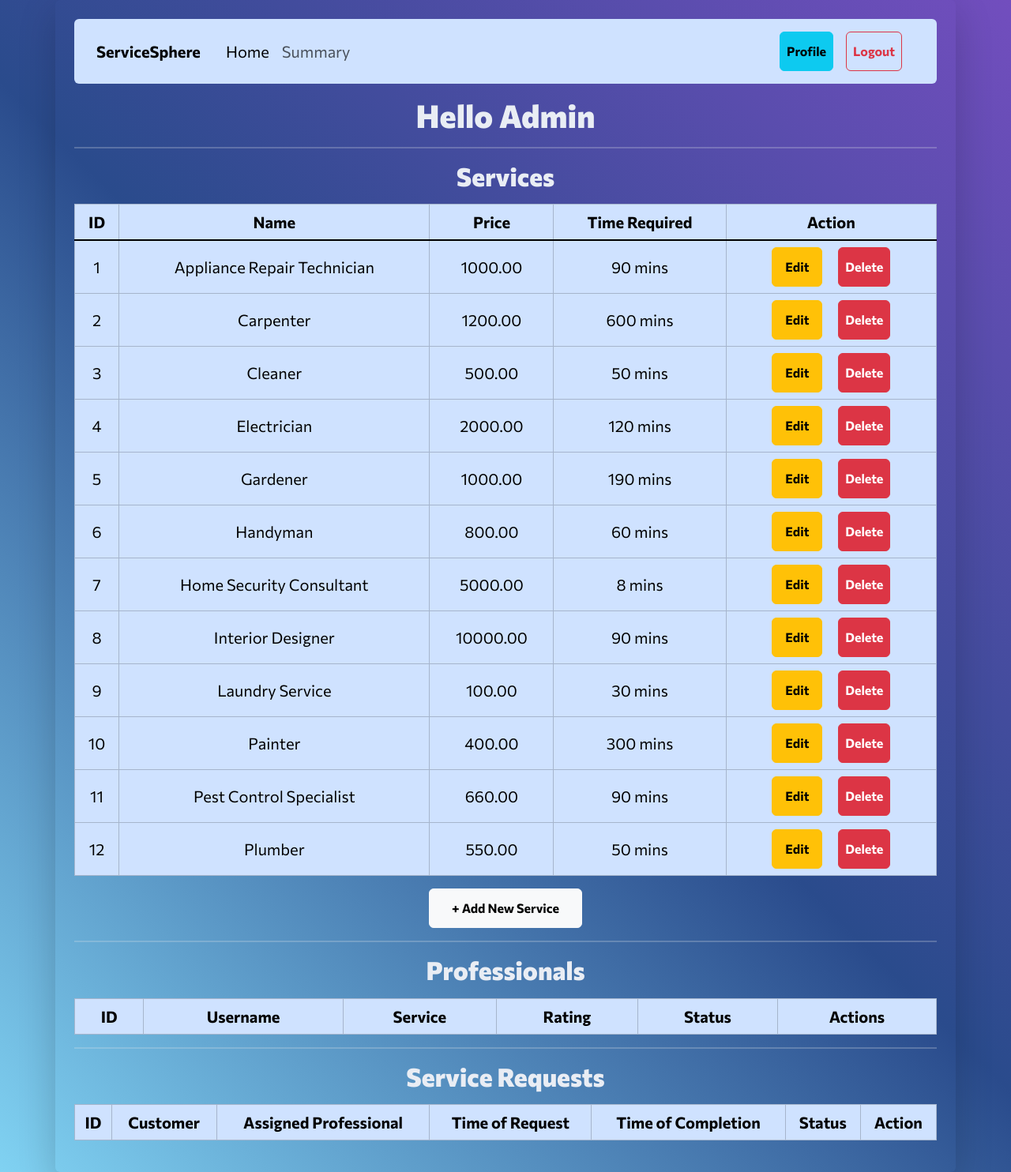
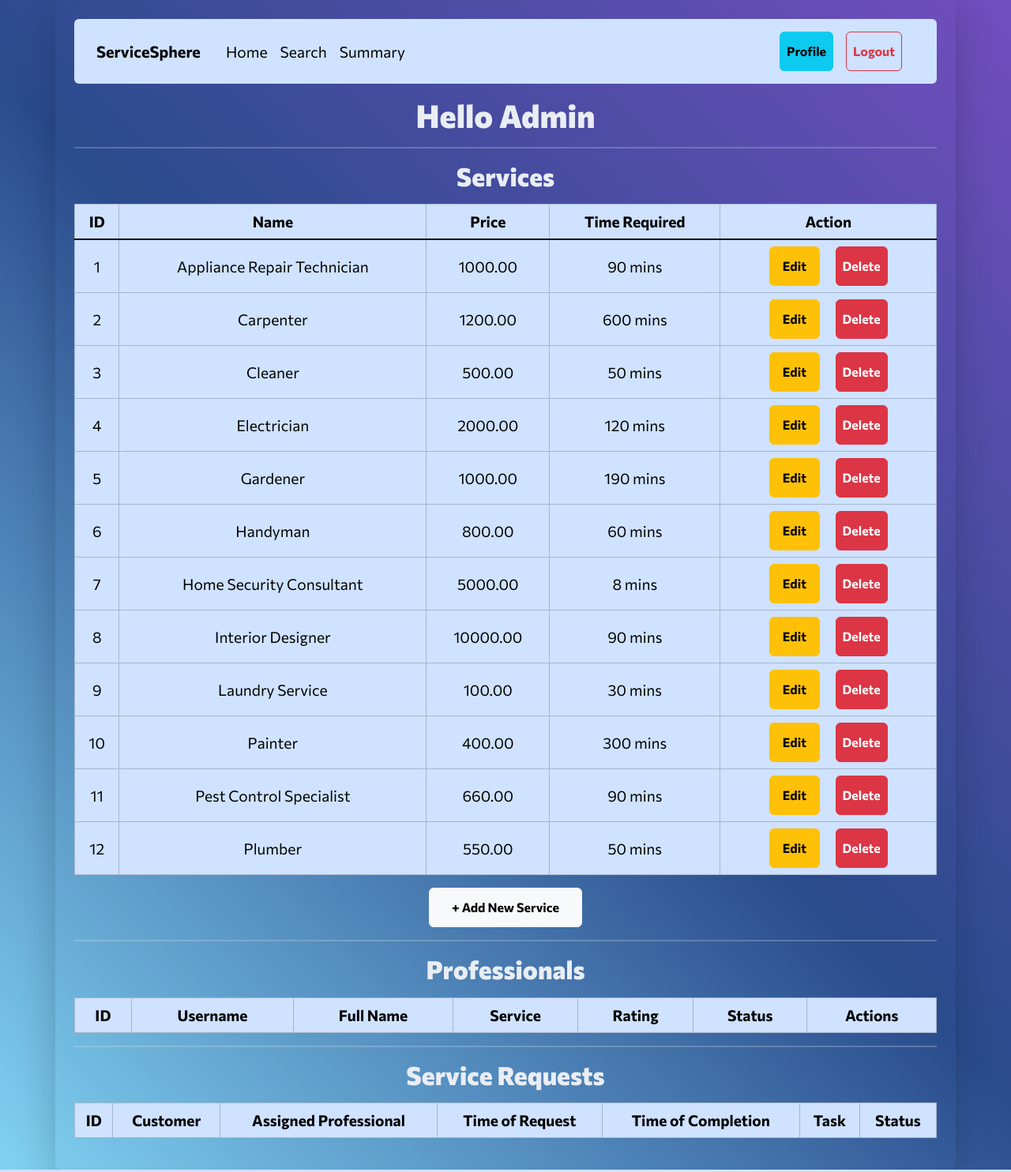
Before and after one commit to mr-infinexus/ServiceSphere, a Flask app: page /admin in a window 1280 px wide. Shown: the whole page at 79% size. Run offline with Flask 3, Linux system fonts and the light colour scheme; a user stored in the database is signed in; data comes from the database, SQL or seed files in the repository; data that the repository does not hold is empty.

Commit message:
Few Bugfix and Implemented Search

```diff
--- a/app.py
+++ b/app.py
@@ -1,8 +1,9 @@
-from flask import Flask, render_template, redirect, url_for, flash
+from flask import Flask, render_template, redirect, url_for, flash, request
 from flask_login import LoginManager, login_user, login_required, logout_user, current_user
 from flask_sqlalchemy import SQLAlchemy
 from functools import wraps
-from sqlalchemy import and_, or_
+from sqlalchemy import or_
+from sqlalchemy.orm import aliased
 from werkzeug.security import generate_password_hash, check_password_hash
 
 app = Flask(__name__)
@@ -103,7 +104,8 @@ def register_professional():
                         contact_number=form.contact_number.data)
         db.session.add(new_user)
         db.session.commit()
-        flash("Registration successful! Please log in.", "success")
+        flash("Registration successful!", "success")
+        flash("Please wait for admin verification.", "info")
         return redirect(url_for("login"))
 
     return render_template("professionals/p_register.html", form=form)
@@ -226,8 +228,6 @@ def delete_service(service_id):
 @role_required("admin")
 def view_user_details(user_id):
     user = User.query.get_or_404(user_id)
-    if user.role != "professional":
-        return redirect(url_for("admin_home"))
     return render_template("admin/a_user_details.html", user=user)
 
 
@@ -268,6 +268,59 @@ def delete_user(user_id):
     db.session.commit()
     flash("User deleted successfully!", "success")
     return redirect(url_for("admin_home"))
+
+
+@app.route("/admin/search", methods=["GET", "POST"])
+@login_required
+@role_required("admin")
+def admin_search():
+    requests, customers, professionals = [], [], []
+    search_by = request.form.get("search_by")
+    search_text = request.form.get("search_text", "").strip()
+    if search_by == "service_request":
+        Customer = aliased(User)
+        Professional = aliased(User)
+        requests = db.session.query(ServiceRequest, Customer, Professional, Service) \
+            .join(Customer, Customer.id == ServiceRequest.customer_id) \
+            .join(Professional, Professional.id == ServiceRequest.professional_id) \
+            .join(Service, Service.id == ServiceRequest.service_id) \
+            .filter(
+                or_(ServiceRequest.service_status.ilike(f"%{search_text}%"),
+                    ServiceRequest.time_of_request.ilike(f"%{search_text}%"),
+                    ServiceRequest.time_of_completion.ilike(f"%{search_text}%"),
+                    ServiceRequest.task.ilike(f"%{search_text}%"),
+                    Customer.username.ilike(f"%{search_text}%"),
+                    Customer.fullname.ilike(f"%{search_text}%"),
+                    Professional.username.ilike(f"%{search_text}%"),
+                    Professional.fullname.ilike(f"%{search_text}%"),
+                    Service.name.ilike(f"%{search_text}%")
+                )).order_by(ServiceRequest.time_of_request.desc()).all()
+        if not requests:
+            flash("No Service Requests found", "danger")
+            return redirect(url_for("admin_search"))
+    elif search_by == "customer":
+        customers = User.query.filter(
+            User.role == "customer",
+            or_(
+                User.username.ilike(f"%{search_text}%"),
+                User.fullname.ilike(f"%{search_text}%")
+            )).all()
+        if not customers:
+            flash("No Customer found", "danger")
+            return redirect(url_for("admin_search"))
+    elif search_by == "professional":
+        professionals = db.session.query(User, Service).join(User, User.service_type == Service.id).filter(
+                User.role == "professional",
+                or_(User.username.ilike(f"%{search_text}%"),
+                    User.fullname.ilike(f"%{search_text}%"),
+                    User.status.ilike(f"%{search_text}%"),
+                    User.experience.ilike(f"%{search_text}%"),
+                    Service.name.ilike(f"%{search_text}%")
+                )).all()
+        if not professionals:
+            flash("No Service Professionals found", "danger")
+            return redirect(url_for("admin_search"))
+    return render_template("admin/a_search.html", requests=requests, customers=customers, professionals=professionals)
 
 
 @app.route("/admin/summary")
@@ -321,6 +374,8 @@ def select_professional(service_id):
 @role_required("customer")
 def book_service(service_id, professional_id):
     form = BookServiceForm()
+    form.service_id.data = service_id
+    form.professional_id.data = professional_id
     if form.validate_on_submit():
         new_entry = ServiceRequest(service_id=service_id, professional_id=professional_id,
                                    customer_id=current_user.id, service_status="requested", task=form.task.data)
@@ -347,9 +402,7 @@ def close_service(service_id):
 @role_required("customer")
 def service_remarks(service_id):
     history_entry = ServiceRequest.query.get_or_404(service_id)
-    form = RemarksForm()
-    form.service_id.data = history_entry.service_id
-    form.professional_id.data = history_entry.professional_id
+    form = RemarksForm(obj=history_entry)
     if form.validate_on_submit():
         new_review = Review(
             service_request_id=history_entry.service_id,
@@ -364,6 +417,45 @@ def service_remarks(service_id):
         flash("Remarks submitted successfully!", "success")
         return redirect(url_for("customer_home"))
     return render_template("customers/c_remarks.html", form=form, service_id=service_id)
+
+
+@app.route("/customer/search", methods=["GET", "POST"])
+@login_required
+@role_required("customer")
+def customer_search():
+    requests, professionals, average_ratings_dict = [], [], {}
+    search_by = request.form.get("search_by")
+    search_text = request.form.get("search_text", "").strip()
+    if search_by == "service_request":
+        requests = db.session.query(ServiceRequest, User).join(User, User.id == ServiceRequest.professional_id).filter(
+            ServiceRequest.customer_id == current_user.id,
+            or_(ServiceRequest.service_status.ilike(f"%{search_text}%"),
+                ServiceRequest.time_of_request.ilike(f"%{search_text}%"),
+                ServiceRequest.time_of_completion.ilike(f"%{search_text}%"),
+                ServiceRequest.task.ilike(f"%{search_text}%"),
+                User.fullname.ilike(f"%{search_text}%")
+                )).order_by(ServiceRequest.time_of_request.desc()).all()
+        if not requests:
+            flash("No Results found", "danger")
+            return redirect(url_for("customer_search"))
+    elif search_by == "professionals":
+        professionals = db.session.query(User, Service).join(User, User.service_type == Service.id).filter(
+                User.role == "professional",
+                or_(User.fullname.ilike(f"%{search_text}%"),
+                    User.address.ilike(f"%{search_text}%"),
+                    User.pincode.ilike(f"%{search_text}%"),
+                    User.contact_number.ilike(f"%{search_text}%"),
+                    User.experience.ilike(f"%{search_text}%"),
+                    Service.name.ilike(f"%{search_text}%")
+                )).all()
+        if not professionals:
+            flash("No Service Professionals found", "danger")
+            return redirect(url_for("admin_search"))
+        avg_ratings = Review.query.join(ServiceRequest, Review.service_request_id == ServiceRequest.id
+                                        ).with_entities(Review.professional_id, db.func.avg(Review.rating)
+                                                        ).group_by(Review.professional_id).all()
+        average_ratings_dict = dict(avg_ratings)
+    return render_template("customers/c_search.html", requests=requests, professionals=professionals, average_ratings_dict=average_ratings_dict)
 
 
 @app.route("/customer/summary")
@@ -391,16 +483,16 @@ def customer_summary():
 @login_required
 @role_required("professional")
 def professional_home():
-    today_services = ServiceRequest.query.join(User, User.id == ServiceRequest.customer_id
-                                               ).filter(and_(ServiceRequest.professional_id == current_user.id,
-                                                             ServiceRequest.service_status == "requested")).all()
-    ongoing_services = ServiceRequest.query.join(User, User.id == ServiceRequest.customer_id
-                                                 ).filter(and_(ServiceRequest.professional_id == current_user.id,
-                                                               ServiceRequest.service_status == "accepted")).all()
-    closed_services = ServiceRequest.query.join(User, User.id == ServiceRequest.customer_id
-                                                ).filter(and_(or_(ServiceRequest.service_status == "rejected",
-                                                              ServiceRequest.service_status == "closed"),
-                                                              ServiceRequest.professional_id == current_user.id)).all()
+    today_services = ServiceRequest.query.join(User, User.id == ServiceRequest.customer_id).filter(
+        ServiceRequest.professional_id == current_user.id,
+        ServiceRequest.service_status == "requested").all()
+    ongoing_services = ServiceRequest.query.join(User, User.id == ServiceRequest.customer_id).filter(
+        ServiceRequest.professional_id == current_user.id,
+        ServiceRequest.service_status == "accepted").all()
+    closed_services = ServiceRequest.query.join(User, User.id == ServiceRequest.customer_id).filter(
+        ServiceRequest.professional_id == current_user.id,
+        or_(ServiceRequest.service_status == "rejected",
+            ServiceRequest.service_status == "closed")).all()
     return render_template("professionals/p_home.html", today_services=today_services, ongoing_services=ongoing_services, closed_services=closed_services)
 
 
@@ -432,11 +524,35 @@ def reject_request(request_id):
     return redirect(url_for("professional_home"))
 
 
+@app.route("/professional/search", methods=["GET", "POST"])
+@login_required
+@role_required("professional")
+def professional_search():
+    requests = []
+    search_by = request.form.get("search_by")
+    search_text = request.form.get("search_text", "").strip()
+    if search_by == "service_request":
+        requests = db.session.query(ServiceRequest, User).join(User, User.id == ServiceRequest.customer_id).filter(
+            ServiceRequest.professional_id == current_user.id,
+            or_(ServiceRequest.service_status.ilike(f"%{search_text}%"),
+                ServiceRequest.time_of_request.ilike(f"%{search_text}%"),
+                ServiceRequest.task.ilike(f"%{search_text}%"),
+                User.username.ilike(f"%{search_text}%"),
+                User.fullname.ilike(f"%{search_text}%"),
+                User.address.ilike(f"%{search_text}%"),
+                User.pincode.ilike(f"%{search_text}%")
+                )).order_by(ServiceRequest.time_of_request.desc()).all()
+        if not requests:
+            flash("No Results found", "danger")
+            return redirect(url_for("professional_search"))
+    return render_template("professionals/p_search.html", requests=requests)
+
+
 @app.route("/professional/summary")
 @login_required
 @role_required("professional")
 def professional_summary():
-    ratings_data = Review.query.group_by(Review.rating).with_entities(Review.rating, db.func.count()).all()
+    ratings_data = Review.query.filter_by(professional_id=current_user.id).group_by(Review.rating).with_entities(Review.rating, db.func.count()).all()
     rating_counts = dict(ratings_data)
     service_requests = ServiceRequest.query.filter_by(professional_id=current_user.id).all()
     service_counts = {"Requested": 0, "Accepted": 0, "Rejected": 0, "Closed": 0}
--- a/static/css/style.css
+++ b/static/css/style.css
@@ -1,8 +1,7 @@
 @import url('https://fonts.googleapis.com/css2?family=Commissioner:wght@100..900&display=swap');
 
 :root {
-    --color-body: #e9edf4;
-    --color-heading: #e9edf4;
+    --color-body: #E9EDF4;
     --color-base: #2A4B8C;
     --color-base2: #141469;
     --color-brand: #80D2F2;
@@ -20,13 +19,13 @@ body {
 
 @media (min-width: 992px) {
     body {
-        font-size: 1.25rem;
+        font-size: 1.2rem;
     }
 }
 
 @media (max-width: 720px) {
     body {
-        font-size: 0.88rem;
+        font-size: 0.9rem;
     }
 }
 
@@ -41,7 +40,7 @@ h3,
 h4,
 h5,
 h6 {
-    color: var(--color-heading);
+    color: var(--color-body);
     font-weight: 800;
 }
 
@@ -74,6 +73,10 @@ label {
     cursor: pointer;
 }
 
+.btn:hover {
+    transform: scale(1.05);
+}
+
 .alert {
     position: fixed;
     top: 20px;
--- a/templates/admin/a_home.html
+++ b/templates/admin/a_home.html
@@ -51,6 +51,7 @@
             <tr>
                 <th>ID</th>
                 <th>Username</th>
+                <th>Full Name</th>
                 <th>Service</th>
                 <th>Rating</th>
                 <th>Status</th>
@@ -60,35 +61,30 @@
         <tbody class="table-group-divider">
             {% for user in users %}
             <tr>
-                <td><a href="{{ url_for('view_user_details', user_id=user.id) }}" class="btn btn-link btn-lg">{{ user.id
-                        }}</a>
+                <td>
+                    <a href="{{ url_for('view_user_details', user_id=user.id) }}" class="btn btn-link btn-lg">{{ user.id }}</a>
                 </td>
                 <td>{{ user.username }}</td>
+                <td>{{ user.fullname }}</td>
                 <td>{{ user.provider.name }}</td>
                 <td>{{ average_ratings_dict.get(user.id, 0) | round(1) }} out of 5</td>
                 <td>{{ user.status }}</td>
                 <td>
-                    {% if user.status == 'pending' %}
+                    {% if user.status == 'pending' or user.status == 'blocked'%}
                     <form action="{{ url_for('approve_user', user_id=user.id) }}" method="POST" style="display:inline;"
                         onsubmit="return confirm('Are you sure you want to approve this user?');">
                         <button type="submit" class="btn btn-success mx-2 px-2">Approve</button>
-                    </form>
-                    <form action="{{ url_for('delete_user', user_id=user.id) }}" method="POST" style="display:inline;"
-                        onsubmit="return confirm('Are you sure you want to delete this user?');">
-                        <button type="submit" class="btn btn-danger mx-2 px-2">Delete</button>
                     </form>
                     {% elif user.status != 'blocked' %}
                     <form action="{{ url_for('block_user', user_id=user.id) }}" method="POST" style="display:inline;"
                         onsubmit="return confirm('Are you sure you want to block this user?');">
                         <button type="submit" class="btn btn-warning mx-2 px-2">Block</button>
                     </form>
+                    {% endif %}
                     <form action="{{ url_for('delete_user', user_id=user.id) }}" method="POST" style="display:inline;"
                         onsubmit="return confirm('Are you sure you want to delete this user?');">
                         <button type="submit" class="btn btn-danger mx-2 px-2">Delete</button>
                     </form>
-                    {% else %}
-                    <span class="text-muted">Blocked</span>
-                    {% endif %}
                 </td>
             </tr>
             {% endfor %}
@@ -107,8 +103,8 @@
                 <th>Assigned Professional</th>
                 <th>Time of Request</th>
                 <th>Time of Completion</th>
+                <th>Task</th>
                 <th>Status</th>
-                <th>Action</th>
             </tr>
         </thead>
         <tbody class="table-group-divider">
@@ -122,7 +118,7 @@
                     {% if request.time_of_completion %}
                     {{ request.time_of_completion.strftime('%d-%m-%Y %H:%M') }}
                     {% else %}
-                    NA
+                    N/A
                     {% endif %}
                 </td>
                 <td>{{ request.task }}</td>
--- a/templates/base.html
+++ b/templates/base.html
@@ -6,14 +6,11 @@
     <meta name="viewport" content="width=device-width, initial-scale=1.0">
     <title>{% block title %}{% endblock %}</title>
     <link rel="stylesheet" href="https://cdn.jsdelivr.net/npm/bootstrap@5.3.3/dist/css/bootstrap.min.css">
-    <link rel="stylesheet" href="https://cdn.jsdelivr.net/npm/bootstrap-icons@1.11.3/font/bootstrap-icons.min.css">
     <link rel="stylesheet" href="{{ url_for('static', filename='css/style.css') }}">
     <link rel="icon" type="image/x-icon" href="{{ url_for('static', filename='img/favicon.ico') }}">
-    <script src="https://code.jquery.com/jquery-3.7.1.min.js"></script>
-    <script src="https://cdn.jsdelivr.net/npm/bootstrap@5.3.3/dist/js/bootstrap.bundle.min.js"></script>
 </head>
 
-<body class="bg-light d-flex align-items-center justify-content-center">
+<body class="d-flex align-items-center justify-content-center">
     <div class="container my-0 p-4 rounded shadow-lg min-vh-100">
         {% block content %}
         {% endblock %}
@@ -44,6 +41,8 @@
             });
         });
     </script>
+    <script src="https://code.jquery.com/jquery-3.7.1.min.js"></script>
+    <script src="https://cdn.jsdelivr.net/npm/bootstrap@5.3.3/dist/js/bootstrap.bundle.min.js"></script>
 </body>
 
 </html>
--- a/templates/customers/c_home.html
+++ b/templates/customers/c_home.html
@@ -55,11 +55,11 @@
                     {% if item.service_status != 'closed' and item.service_status != 'rejected' %}
                     <form action="{{ url_for('close_service', service_id=item.id) }}" method="post"
                         onsubmit="return confirm('Are you sure you want to close this service?');">
-                        <button type="submit" class="btn btn-warning">Close it?</button>
+                        <button type="submit" class="btn btn-warning mx-2 px-2">Close it?</button>
                     </form>
                     {% elif item.service_status == 'rejected' and item.time_of_completion is none %}
                     <form action="{{ url_for('service_remarks', service_id=item.id) }}" method="post">
-                        <button type="submit" class="btn btn-info">Add Remarks</button>
+                        <button type="submit" class="btn btn-info mx-2 px-2">Add Remarks</button>
                     </form>
                     {% else %}
                     N/A
--- a/templates/customers/c_select_professional.html
+++ b/templates/customers/c_select_professional.html
@@ -43,5 +43,4 @@
         {% endfor %}
     </tbody>
 </table>
-<div>{{ ratings }}</div>
 {% endblock %}
--- a/templates/customers/c_summary.html
+++ b/templates/customers/c_summary.html
@@ -4,7 +4,6 @@
 
 {% block content %}
 {% include 'navbar.html' %}
-<script src="https://cdn.jsdelivr.net/npm/chart.js"></script>
 <h2 class="m-3">Summary</h2>
 <hr class="border">
 <div class="row g-4 justify-content-center">
@@ -21,6 +20,7 @@
     </div>
 </div>
 
+<script src="https://cdn.jsdelivr.net/npm/chart.js"></script>
 <script>
     document.addEventListener("DOMContentLoaded", function () {
         // Data from Flask
@@ -29,7 +29,7 @@
     // Service Requests Summary Chart (Bar)
     const serviceLabels = Object.keys(serviceCounts);
     const serviceData = Object.values(serviceCounts);
-    const serviceColors = ["#007BFF", "#FF5733", "#C70039", "#900C3F", "#581845"]; // Bar colors
+    const serviceColors = ["#008008", "#FF5733", "#C70039", "#007BFF"];
 
     const serviceCtx = document.getElementById('serviceChart').getContext('2d');
     new Chart(serviceCtx, {
--- a/templates/navbar.html
+++ b/templates/navbar.html
@@ -1,6 +1,6 @@
 <nav class="navbar navbar-expand-lg bg-primary-subtle text-primary-emphasis p-3 mb-2 rounded">
     <div class="container-fluid">
-        <a class="navbar-brand" href="{{ url_for(current_user.role + '_home') }}"><b>ServiceSphere</b></a>
+        <a class="navbar-brand" href="{{ url_for('home') }}"><b>ServiceSphere</b></a>
         <button class="navbar-toggler" type="button" data-bs-toggle="collapse" data-bs-target="#navbarNavDropdown"
             aria-controls="navbarNavDropdown" aria-expanded="false" aria-label="Toggle navigation">
             <span class="navbar-toggler-icon"></span>
@@ -11,7 +11,10 @@
                     <a class="nav-link active" aria-current="page" href="{{ url_for(current_user.role + '_home') }}">Home</a>
                 </li>
                 <li class="nav-item">
-                    <a class="nav-link" href="{{ url_for(current_user.role + '_summary') }}">Summary</a>
+                    <a class="nav-link active" href="{{ url_for(current_user.role + '_search') }}">Search</a>
+                </li>
+                <li class="nav-item">
+                    <a class="nav-link active" href="{{ url_for(current_user.role + '_summary') }}">Summary</a>
                 </li>
             </ul>
             <ul class="navbar-nav ml-auto mx-2 mb-lg-0">
```
Also changed, not shown: templates/admin/a_summary.html (+7 -8 lines), templates/admin/a_user_details.html (+7 -1 lines), templates/customers/c_book_service.html (+8 -0 lines), templates/professionals/p_home.html (+9 -3 lines), templates/professionals/p_summary.html (+5 -5 lines), README.md.
